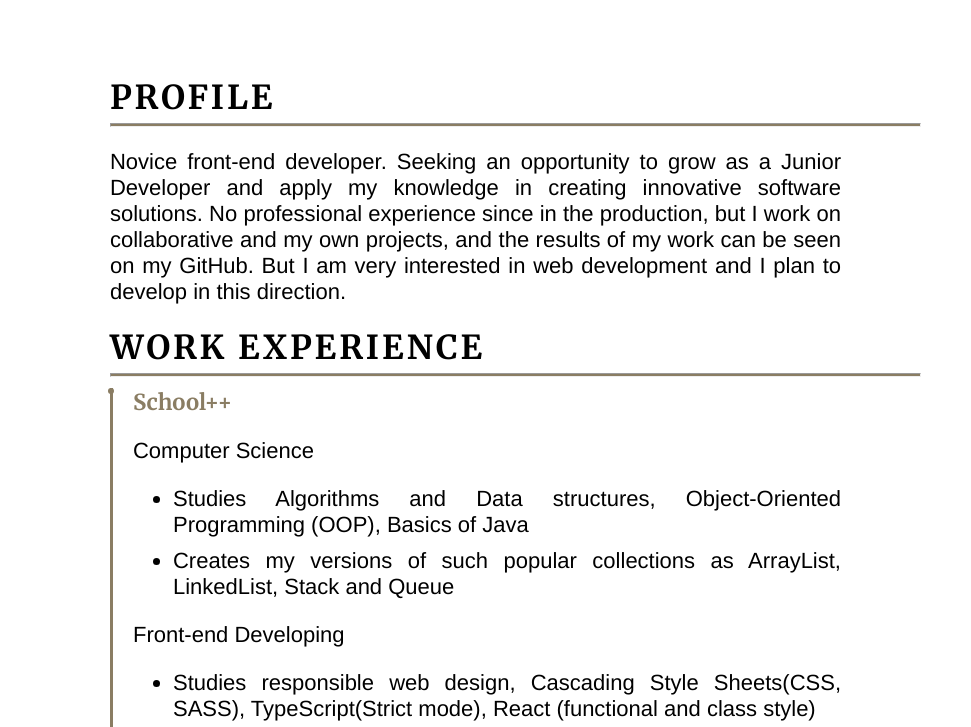
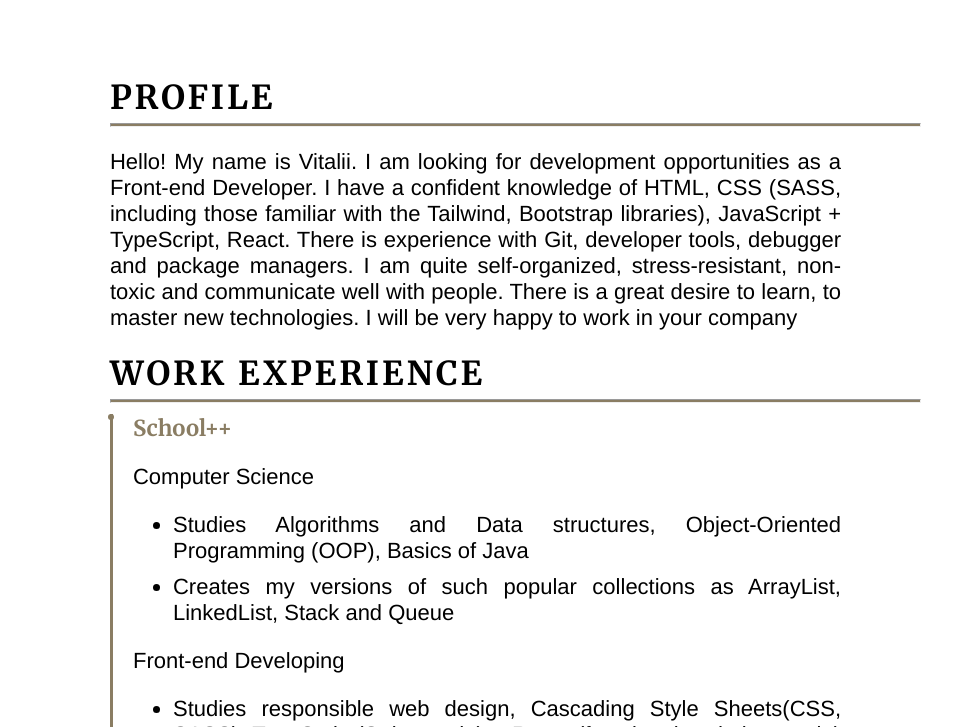
Before and after one commit to itsvetal/project-resume, a plain HTML site: page index.html in a window 1280 px wide. Shown: the part 414-1141 px from the top of the page, 309-1280 px from the left. Drawn offline with Linux system fonts and the light colour scheme; a web font is replaced by a local one.

Commit message:
Change resume document and some text in the website V1.2.2

```diff
--- a/index.js
+++ b/index.js
@@ -311,13 +311,14 @@ function createProfile() {
     const textContainer = document.createElement('div');
     textContainer.classList.add('profile-text');
     const text = document.createElement('p');
-    text.innerHTML = 'Novice front-end developer.\n' +
-        'Seeking an opportunity to grow as a Junior Developer and apply my\n' +
-        'knowledge in creating innovative software solutions.\n' +
-        'No professional experience since in the production, but I work on\n' +
-        'collaborative and my own projects, and the results of my work can be\n' +
-        'seen on my GitHub. But I am very interested in web development and\n' +
-        'I plan to develop in this direction.';
+    text.innerHTML = 'Hello! My name is Vitalii. I am looking' +
+        ' for development opportunities as a Front-end Developer. I have a confident ' +
+        'knowledge of HTML, CSS (SASS, including those familiar with the Tailwind,' +
+        ' Bootstrap libraries), JavaScript + TypeScript, React. There is experience' +
+        ' with Git, developer tools, debugger and package managers. I am quite' +
+        ' self-organized, stress-resistant, non-toxic and communicate well with people.' +
+        ' There is a great desire to learn, to master new technologies. I will be very' +
+        ' happy to work in your company';
 
     textContainer.appendChild(text);
     profileContainer.appendChild(textContainer);
@@ -334,8 +335,7 @@ function addWorkExpText() {
     'Programming (OOP), Basics of Java', 'Creates my versions of such popular collections as ArrayList,\n' +
     'LinkedList, Stack and Queue'], 'Computer Science', 'work-exp__list', 'p'));
 
-    textContainer.appendChild(createList(['Studies responsible web design, Cascading Style Sheets(CSS, SASS),\n' +
-    'TypeScript(Strict mode), React (functional and class style)', 'Now developing my project trello, that looks like a your day\n' +
+    textContainer.appendChild(createList(['Studies responsible web design, Cascading Style Sheets(CSS, SASS), TypeScript(Strict mode) + React (functional and class style) + Redux', 'Now i\'m developing my project the clone of the trello, that looks like a your day\n' +
     'task planner or for working'], 'Front-end Developing', 'work-exp__list', 'p'));
 
     return textContainer;
--- a/main.css
+++ b/main.css
@@ -258,7 +258,6 @@ li {
   display: flex;
 }
 .container .main .contact .contact__link a {
-  //text-decoration: none;
   color: black;
 }
 .container .main .page-aside {
@@ -369,7 +368,6 @@ li {
   margin: 0 5px;
 }
 .container .copy a {
-  text-decoration: none;
   color: white;
 }
 
```
Also changed, not shown: 1 other file.
